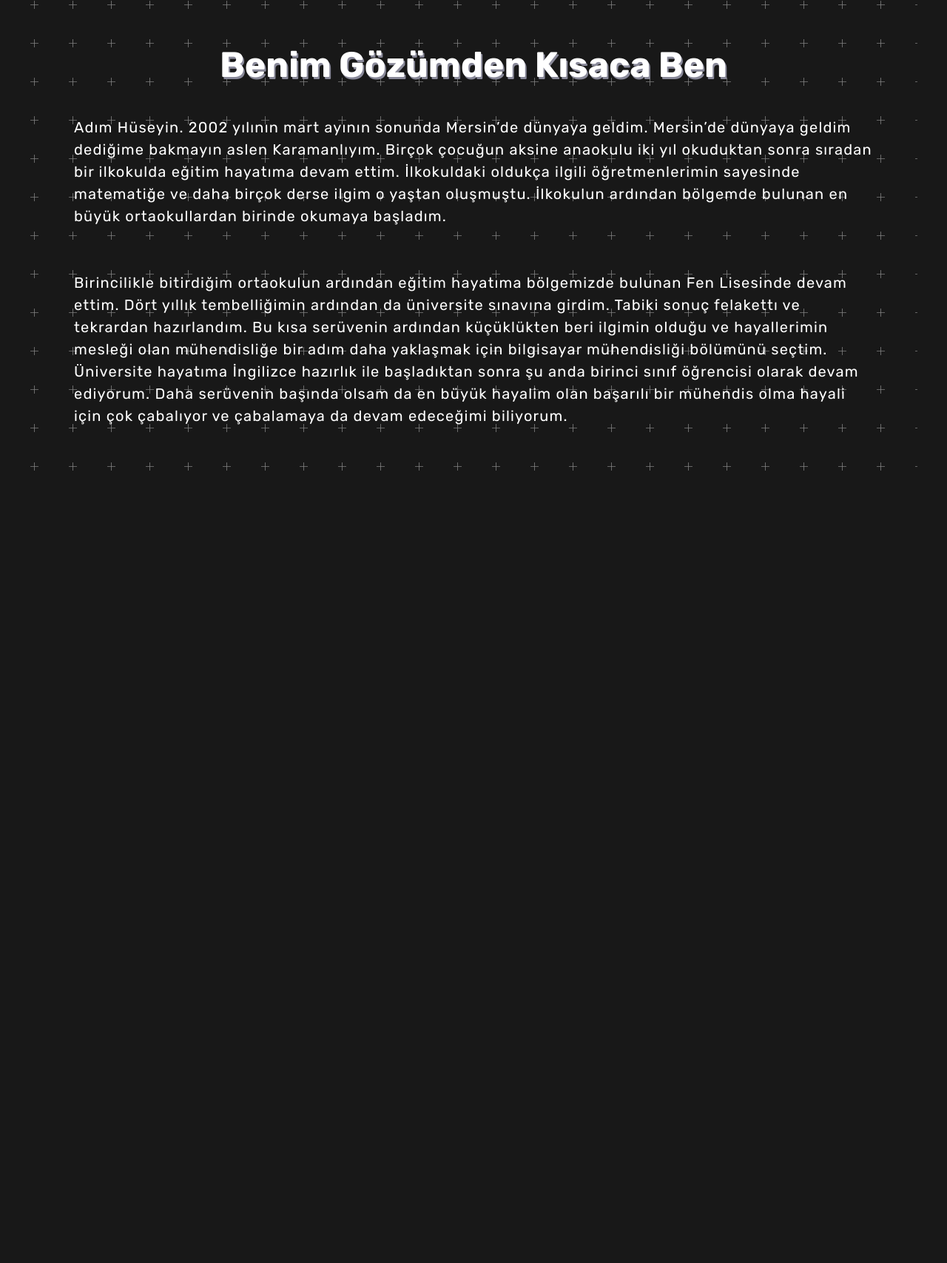
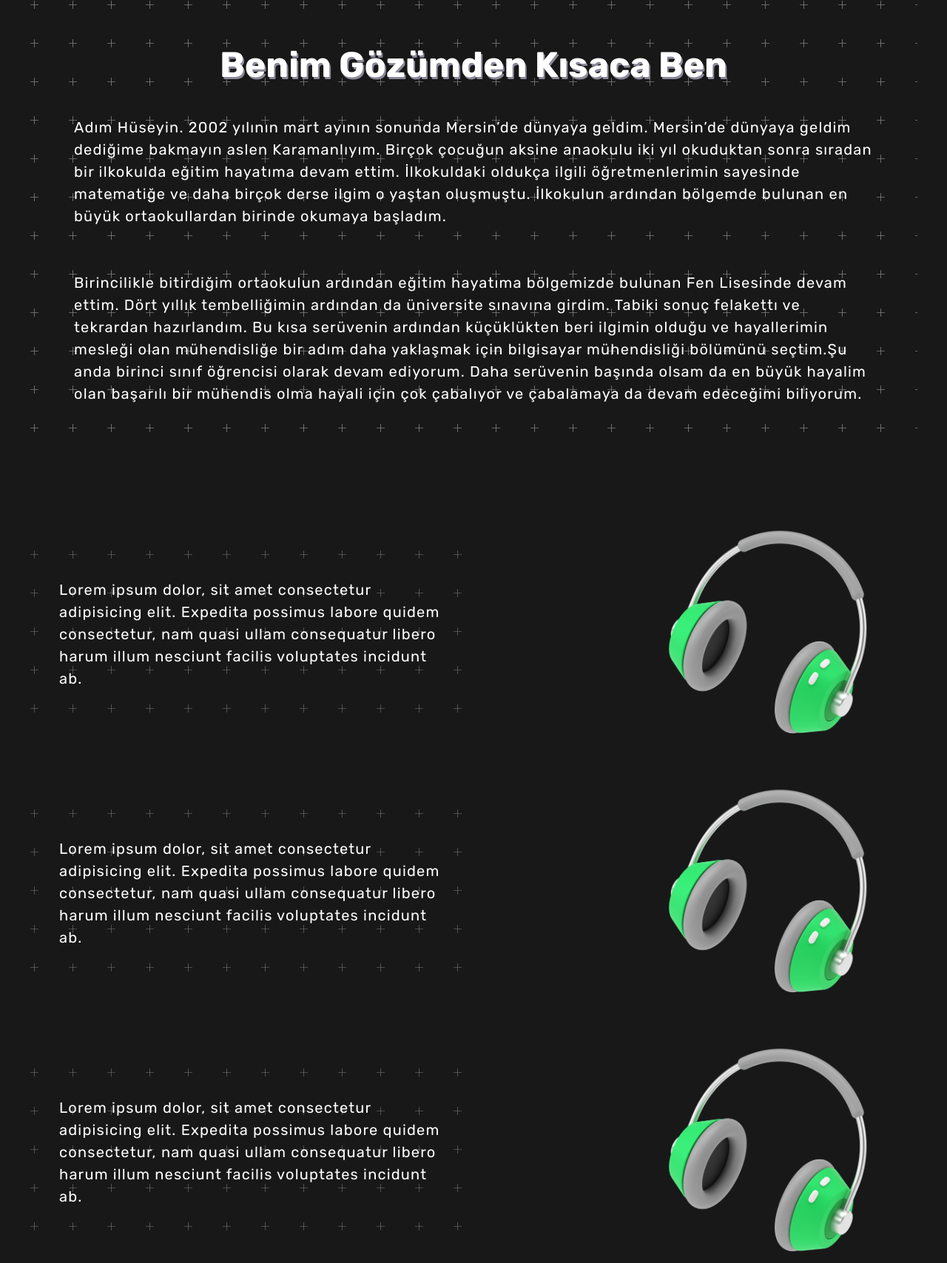
Before and after one commit to huseyingobekli/Web-Teknolojileri-Projesi, a PHP site: page / in a window 1280 px wide. Shown: the part 1054-2761 px from the top of the page at 74% size. Before the commit the page ends 1690 px from the top, so only its background shows below. Run offline with PHP 8.4, Linux system fonts and the light colour scheme; some web fonts are replaced.

Commit message:
about sayfasina eklemeler  yapildi index.html ve about.css guncellendi

```diff
--- a/css/pages/about.css
+++ b/css/pages/about.css
@@ -48,7 +48,11 @@
   .about-text h3 {
     font-size: 28px;
   }
-  .about-text p {
+  .about-middle-wrapper h2 {
+    font-size: 32px !important;
+  }
+
+  .about-text-paragraf {
     font-size: 16px;
   }
   .about-start-buttons .about-start-button {
@@ -56,16 +60,23 @@
     margin-right: 20px;
     font-size: 16px;
   }
+  .about-middle-wrapper {
+    padding: 40px !important;
+  }
 }
 
 @media (max-width: 420px) {
   .about-text h1 {
     font-size: 38px;
   }
+  .about-middle-wrapper h2 {
+    font-size: 26px !important;
+  }
+
   .about-text h3 {
     font-size: 24px;
   }
-  .about-text p {
+  .about-text-paragraf {
     font-size: 14px;
   }
   .about-start-buttons .about-start-button {
@@ -90,7 +101,8 @@
   margin-bottom: 40px !important;
 }
 
-.about-middle-wrapper .about-text-paragraf::before {
+.about-middle-wrapper .about-text-paragraf::before,
+.hobby-text::before {
   content: "";
   position: absolute;
   top: 0;
@@ -104,3 +116,36 @@
 .about-middle-wrapper .about-text-paragraf:not(:last-child) {
   margin-bottom: 60px !important;
 }
+
+@media (max-width: 768px) {
+  .about-middle-wrapper {
+    margin-top: 50px;
+  }
+}
+
+.about-finish .about-hobies {
+  margin: 100px 0;
+  display: flex;
+  flex-direction: column;
+  row-gap: 50px;
+}
+
+.about-hobies .about-hobby {
+  display: flex;
+  align-items: center;
+  justify-content: space-between;
+}
+.about-hobby .hobby-text {
+  position: relative;
+  padding: 40px;
+  max-width: 600px;
+  flex: 1;
+}
+.about-hobby .hobby-text p {
+  font-size: 20px !important;
+}
+
+.about-hobby .hobby-img img {
+  width: 100%;
+  max-width: 400px;
+}
--- a/index.html
+++ b/index.html
@@ -81,8 +81,7 @@
             felakettı ve tekrardan hazırlandım. Bu kısa serüvenin ardından
             küçüklükten beri ilgimin olduğu ve hayallerimin mesleği olan
             mühendisliğe bir adım daha yaklaşmak için bilgisayar mühendisliği
-            bölümünü seçtim. Üniversite hayatıma İngilizce hazırlık ile
-            başladıktan sonra şu anda birinci sınıf öğrencisi olarak devam
+            bölümünü seçtim.Şu anda birinci sınıf öğrencisi olarak devam
             ediyorum. Daha serüvenin başında olsam da en büyük hayalim olan
             başarılı bir mühendis olma hayali için çok çabalıyor ve çabalamaya
             da devam edeceğimi biliyorum.
@@ -91,7 +90,51 @@
       </div>
     </section>
 
-    <section class="about-finish"></section>
+    <section class="about-finish">
+      <div class="maincontainer">
+        <div class="about-hobies">
+          <div class="about-hobby">
+            <div class="hobby-text">
+              <p class="about-text-paragraf">
+                Lorem ipsum dolor, sit amet consectetur adipisicing elit.
+                Expedita possimus labore quidem consectetur, nam quasi ullam
+                consequatur libero harum illum nesciunt facilis voluptates
+                incidunt ab.
+              </p>
+            </div>
+            <div class="hobby-img">
+              <img src="img/file0.png" />
+            </div>
+          </div>
+          <div class="about-hobby">
+            <div class="hobby-text">
+              <p class="about-text-paragraf">
+                Lorem ipsum dolor, sit amet consectetur adipisicing elit.
+                Expedita possimus labore quidem consectetur, nam quasi ullam
+                consequatur libero harum illum nesciunt facilis voluptates
+                incidunt ab.
+              </p>
+            </div>
+            <div class="hobby-img">
+              <img src="img/file0.png" />
+            </div>
+          </div>
+          <div class="about-hobby">
+            <div class="hobby-text">
+              <p class="about-text-paragraf">
+                Lorem ipsum dolor, sit amet consectetur adipisicing elit.
+                Expedita possimus labore quidem consectetur, nam quasi ullam
+                consequatur libero harum illum nesciunt facilis voluptates
+                incidunt ab.
+              </p>
+            </div>
+            <div class="hobby-img">
+              <img src="img/file0.png" />
+            </div>
+          </div>
+        </div>
+      </div>
+    </section>
 
     <nav>
       <div class="nav-wrapper">
```
Also changed, not shown: img/file0.png (added).
